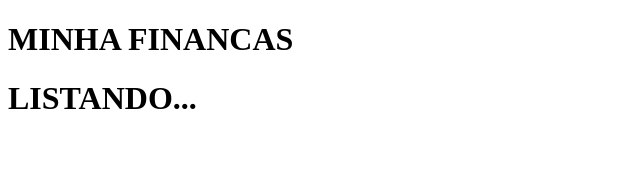
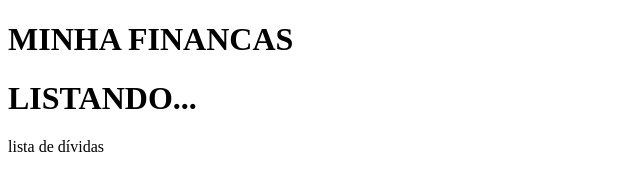
Before and after one commit to JMAfrico/CursoGitAlura, a plain HTML site: page index.html in a window 1280 px wide. Shown: the whole page, without its empty margins (0-640 px from the left). Drawn offline with Linux system fonts and the light colour scheme.

Commit message:
texto lista de dívidas

```diff
--- a/index.html
+++ b/index.html
@@ -8,5 +8,6 @@
 	<body>
 		<h1>MINHA FINANCAS</h1>
 		<h1>LISTANDO...</h1>
+		<p>lista de dívidas<p>
 	</body>
 </html>
```
